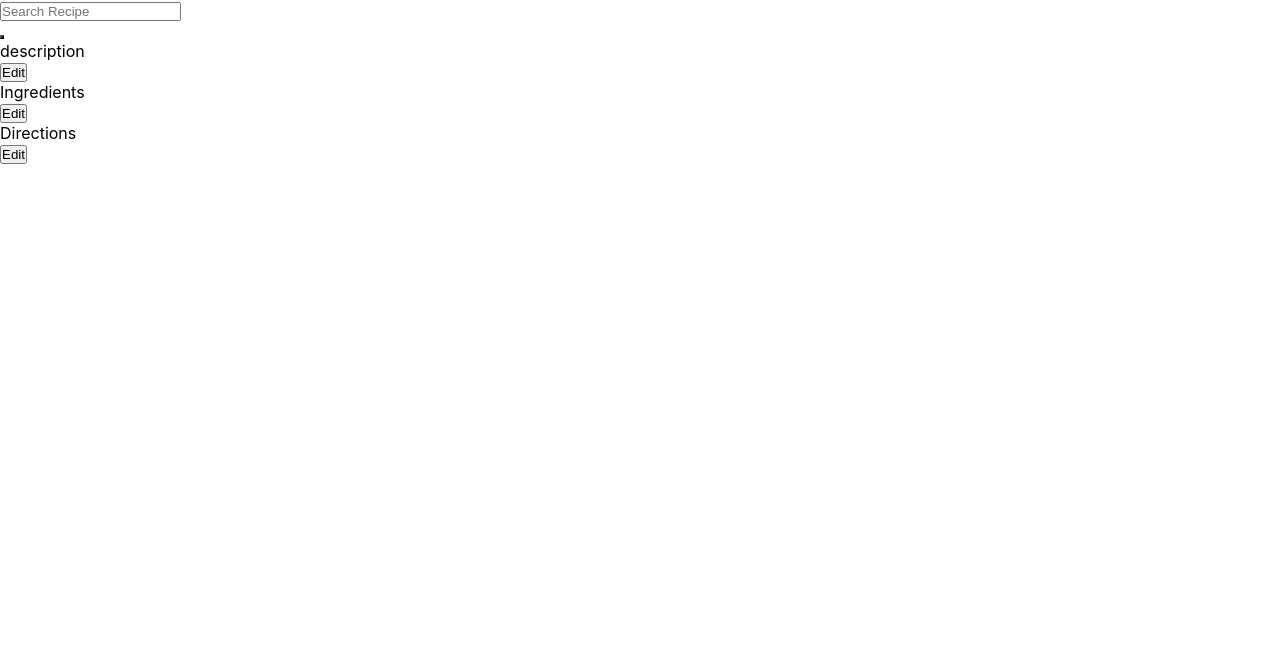
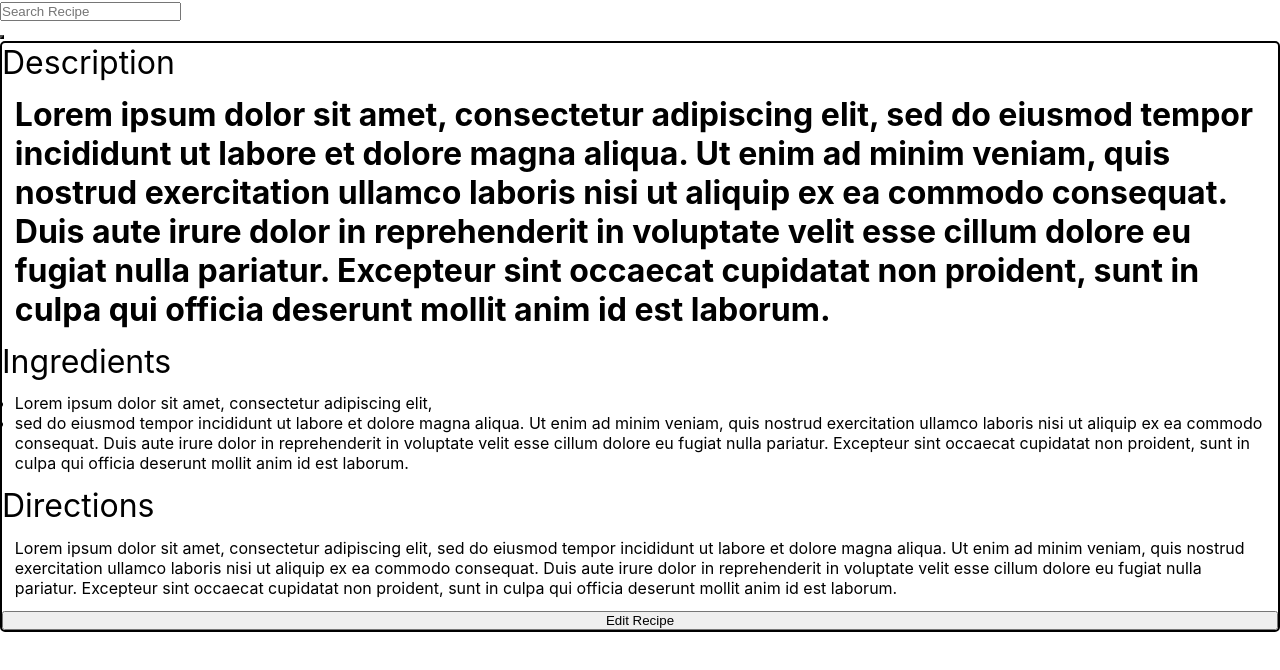
Before and after one commit to YotamGit/Recidex, a React (Create React App) app: page / in a window 1280 px wide. Shown: the top 670 px of the page. Built offline with nearby package versions, Linux system fonts and the light colour scheme.

Commit message:
add recipe and connect recipe, recipe editor and markdown editor

```diff
--- a/src/App.js
+++ b/src/App.js
@@ -3,6 +3,7 @@ import Search from "./components/Search";
 import MarkdownEditor from "./components/MarkdownEditor";
 import { useState } from "react";
 import RecipeEditor from "./components/RecipeEditor";
+import Recipe from "./components/Recipe";
 
 function App() {
   const [search, setSearch] = useState("");
@@ -13,7 +14,7 @@ function App() {
     <div>
       <Search onChange={onRecipeSearch} />
       <Button color="white" text={search} />
-      <RecipeEditor />
+      <Recipe />
     </div>
   );
 }
--- a/src/components/MarkdownEditor.js
+++ b/src/components/MarkdownEditor.js
@@ -2,7 +2,7 @@ import { marked } from "marked";
 import { useState } from "react";
 import "../styles/MarkdownEditor.css";
 
-const MarkdownEditor = ({ submitText }) => {
+const MarkdownEditor = ({ submitText, setData, close }) => {
   const [markdown, setMarkdown] = useState("");
 
   const markdownToHtml = (markdownText) => {
@@ -19,21 +19,23 @@ const MarkdownEditor = ({ submitText }) => {
       alert("Please enter content");
       return;
     } else {
-      var res = window.confirm("Save Recipe?");
+      var res = window.confirm("Save?");
       if (res) {
         markdownToHtml(markdown);
         //return data here to parent element
+        setData(markdown);
+        close();
       }
     }
   };
 
   return (
-    <form className="editor" onSubmit={onSubmit}>
-      <div className="text-box-container">
+    <form className="markdown-editor" onSubmit={onSubmit}>
+      <div className="markdown-editor-text-box-container">
         <div>
           <h3>Markdown</h3>
           <textarea
-            className="editor-text-box"
+            className="markdown-editor-text-box"
             type="text"
             placeholder="Enter Markdown"
             onChange={(e) => markdownToHtml(e.target.value)}
@@ -41,7 +43,7 @@ const MarkdownEditor = ({ submitText }) => {
         </div>
         <div>
           <h3>Preview</h3>
-          <div id="converted-markdown" className="editor-text-box">
+          <div id="converted-markdown" className="markdown-editor-text-box">
             Preview
           </div>
         </div>
--- /dev/null
+++ b/src/components/Recipe.js
@@ -0,0 +1,60 @@
+import { useState, useEffect } from "react";
+import RecipeEditor from "./RecipeEditor";
+import Popup from "reactjs-popup";
+import "../styles/Recipe.css";
+import { marked } from "marked";
+
+const Recipe = () => {
+  const [description, setDescription] = useState(
+    "# Lorem ipsum dolor sit amet, consectetur adipiscing elit, sed do eiusmod tempor incididunt ut labore et dolore magna aliqua. Ut enim ad minim veniam, quis nostrud exercitation ullamco laboris nisi ut aliquip ex ea commodo consequat. Duis aute irure dolor in reprehenderit in voluptate velit esse cillum dolore eu fugiat nulla pariatur. Excepteur sint occaecat cupidatat non proident, sunt in culpa qui officia deserunt mollit anim id est laborum."
+  );
+  const [ingredients, setIngredients] = useState(
+    "* Lorem ipsum dolor sit amet, consectetur adipiscing elit, \n\n* sed do eiusmod tempor incididunt ut labore et dolore magna aliqua. Ut enim ad minim veniam, quis nostrud exercitation ullamco laboris nisi ut aliquip ex ea commodo consequat. Duis aute irure dolor in reprehenderit in voluptate velit esse cillum dolore eu fugiat nulla pariatur. Excepteur sint occaecat cupidatat non proident, sunt in culpa qui officia deserunt mollit anim id est laborum."
+  );
+  const [directions, setDirections] = useState(
+    "Lorem ipsum dolor sit amet, consectetur adipiscing elit, sed do eiusmod tempor incididunt ut labore et dolore magna aliqua. Ut enim ad minim veniam, quis nostrud exercitation ullamco laboris nisi ut aliquip ex ea commodo consequat. Duis aute irure dolor in reprehenderit in voluptate velit esse cillum dolore eu fugiat nulla pariatur. Excepteur sint occaecat cupidatat non proident, sunt in culpa qui officia deserunt mollit anim id est laborum."
+  );
+
+  useEffect(() => {
+    document.getElementById("recipe-description").innerHTML =
+      marked.parse(description);
+    document.getElementById("recipe-ingredients").innerHTML =
+      marked.parse(ingredients);
+    document.getElementById("recipe-directions").innerHTML =
+      marked.parse(directions);
+  }, [description, ingredients, directions]);
+
+  return (
+    <div className="recipe">
+      <div>
+        <div className="recipe-title">Description</div>
+        <div className="recipe-text-box" id="recipe-description"></div>
+      </div>
+      <div>
+        <div className="recipe-title">Ingredients</div>
+        <div className="recipe-text-box" id="recipe-ingredients"></div>
+      </div>
+      <div>
+        <div className="recipe-title">Directions</div>
+        <div className="recipe-text-box" id="recipe-directions"></div>
+      </div>
+      <Popup trigger={<button>Edit Recipe</button>} modal nested>
+        {(close) => (
+          <>
+            <button onClick={close}>&times;</button>
+            <RecipeEditor
+              description={description}
+              ingredients={ingredients}
+              directions={directions}
+              setDescription={setDescription}
+              setIngredients={setIngredients}
+              setDirections={setDirections}
+            />
+          </>
+        )}
+      </Popup>
+    </div>
+  );
+};
+
+export default Recipe;
--- a/src/components/RecipeEditor.js
+++ b/src/components/RecipeEditor.js
@@ -1,40 +1,82 @@
 import MarkdownEditor from "./MarkdownEditor";
 import Button from "./Button.js";
-import { useState } from "react";
+import { useState, useEffect } from "react";
 import Popup from "reactjs-popup";
+import "../styles/RecipeEditor.css";
+import { marked } from "marked";
 
-const RecipeEditor = () => {
+const RecipeEditor = ({
+  description,
+  ingredients,
+  directions,
+  setDescription,
+  setIngredients,
+  setDirections,
+}) => {
+  useEffect(() => {
+    document.getElementById("recipe-editor-description").innerHTML =
+      marked.parse(description);
+    document.getElementById("recipe-editor-ingredients").innerHTML =
+      marked.parse(ingredients);
+    document.getElementById("recipe-editor-directions").innerHTML =
+      marked.parse(directions);
+  }, [description, ingredients, directions]);
+
   return (
-    <div>
+    <div className="recipe-editor">
       <div>
         <div>description</div>
+        <div
+          className="recipe-editor-text-box"
+          id="recipe-editor-description"
+        ></div>
         <Popup trigger={<button>Edit</button>} modal nested>
           {(close) => (
             <>
               <button onClick={close}>&times;</button>
-              <MarkdownEditor submitText="Save Description" />
+              <MarkdownEditor
+                submitText="Save Description"
+                setData={setDescription}
+                close={close}
+              />
             </>
           )}
         </Popup>
       </div>
       <div>
         <div>Ingredients</div>
+        <div
+          className="recipe-editor-text-box"
+          id="recipe-editor-ingredients"
+        ></div>
         <Popup trigger={<button>Edit</button>} modal nested>
           {(close) => (
             <>
               <button onClick={close}>&times;</button>
-              <MarkdownEditor submitText="Save Ingredients" />
+              <MarkdownEditor
+                submitText="Save Ingredients"
+                setData={setIngredients}
+                close={close}
+              />
             </>
           )}
         </Popup>
       </div>
       <div>
         <div>Directions</div>
+        <div
+          className="recipe-editor-text-box"
+          id="recipe-editor-directions"
+        ></div>
         <Popup trigger={<button>Edit</button>} modal nested>
           {(close) => (
             <>
               <button onClick={close}>&times;</button>
-              <MarkdownEditor submitText="Save Directions" />
+              <MarkdownEditor
+                submitText="Save Directions"
+                setData={setDirections}
+                close={close}
+              />
             </>
           )}
         </Popup>
--- a/src/styles/MarkdownEditor.css
+++ b/src/styles/MarkdownEditor.css
@@ -20,14 +20,15 @@
   font-family: inherit;
 }
 
-.editor {
+.markdown-editor {
   border-radius: 5px;
   border: 2px solid black;
   display: flex;
   flex-direction: column;
+  background-color: white;
 }
 
-.editor-text-box {
+.markdown-editor-text-box {
   border-radius: 5px;
   border: 2px solid black;
   width: 40vw;
@@ -36,7 +37,7 @@
   padding: 1vw;
 }
 
-.text-box-container {
+.markdown-editor-text-box-container {
   display: flex;
   justify-content: space-evenly;
   flex-direction: row;
--- /dev/null
+++ b/src/styles/Recipe.css
@@ -0,0 +1,16 @@
+.recipe-title {
+  font-size: 2em;
+}
+
+.recipe {
+  border-radius: 5px;
+  border: 2px solid black;
+  display: flex;
+  flex-direction: column;
+  background-color: white;
+}
+
+.recipe-text-box {
+  overflow-y: auto;
+  padding: 1vw;
+}
--- /dev/null
+++ b/src/styles/RecipeEditor.css
@@ -0,0 +1,12 @@
+.recipe-editor {
+  border-radius: 5px;
+  border: 2px solid black;
+  display: flex;
+  flex-direction: column;
+  background-color: white;
+}
+
+.recipe-editor-text-box {
+  overflow-y: auto;
+  padding: 1vw;
+}
```
